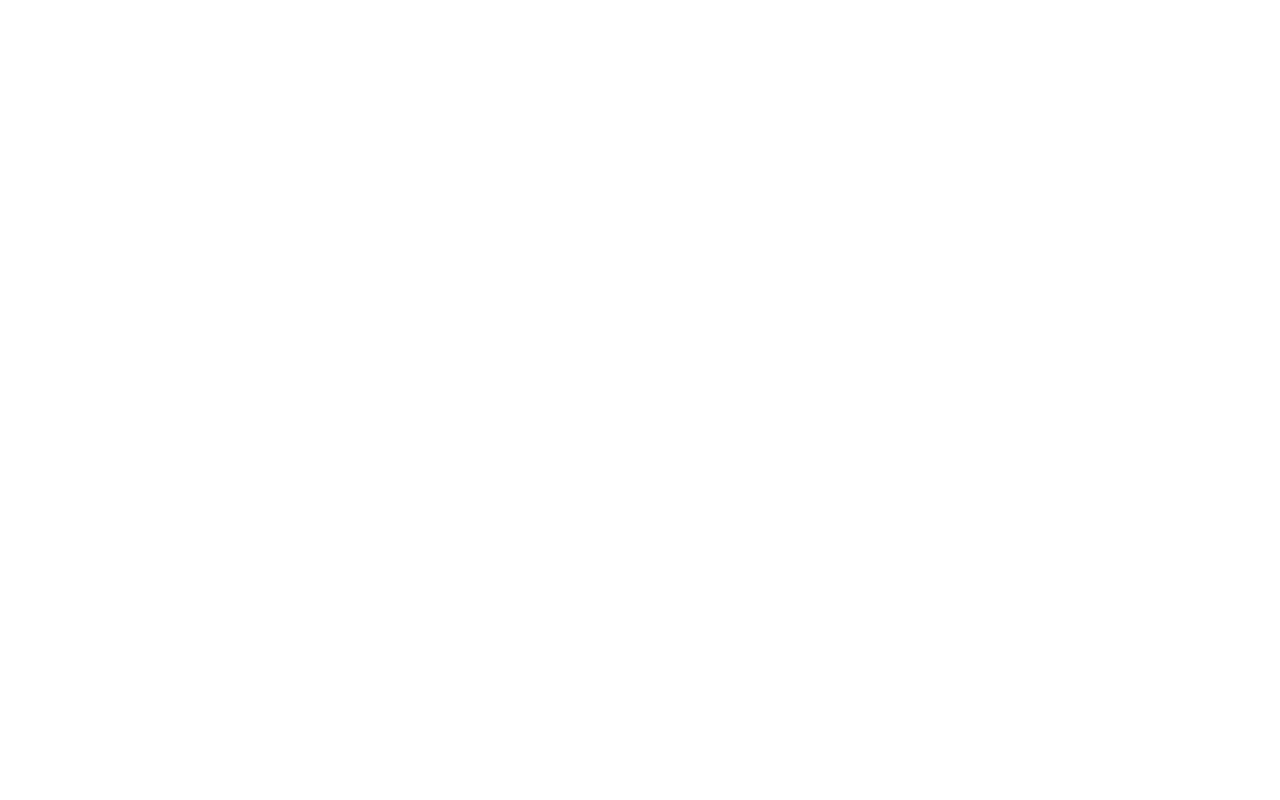
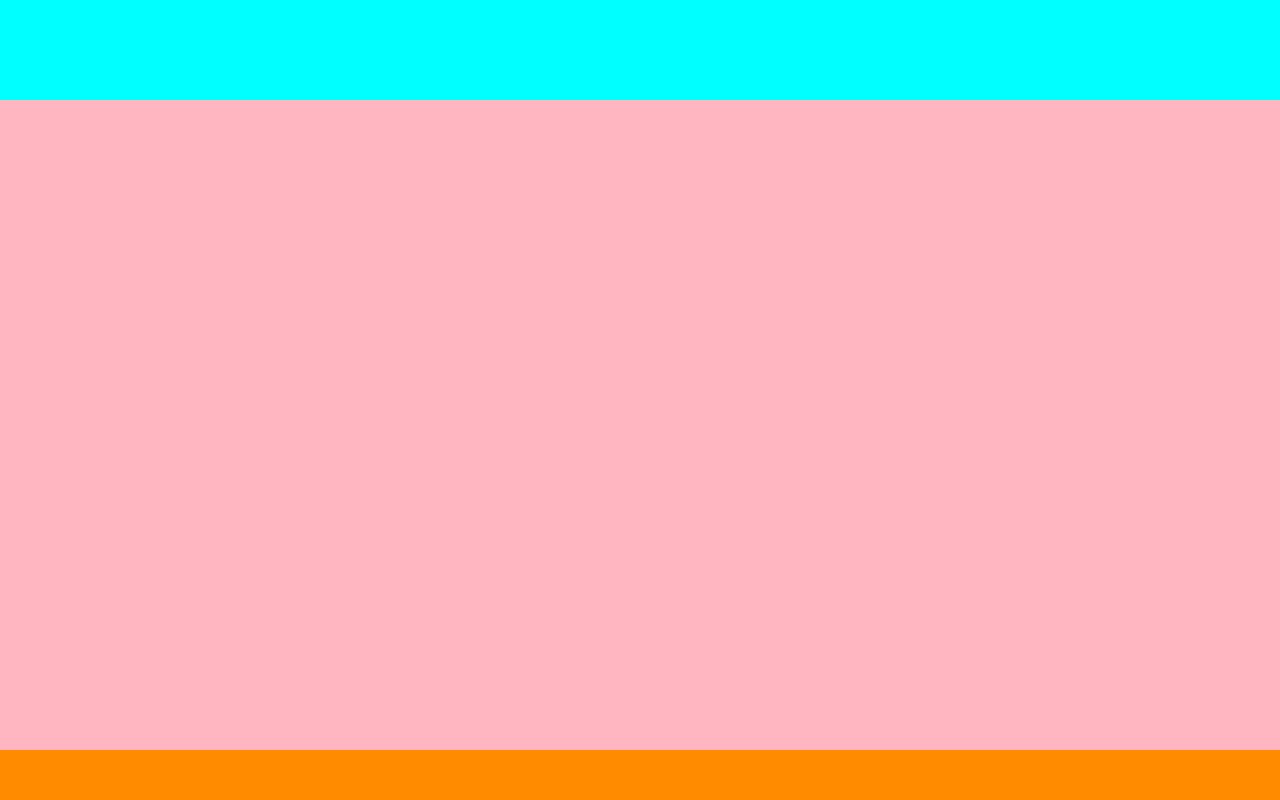
Before and after one commit to letsouzza/layout, a plain HTML site: page index.html in a window 1280 px wide. Drawn offline with Linux system fonts and the light colour scheme.

Commit message:
Body concluído

```diff
--- a/index.html
+++ b/index.html
@@ -7,6 +7,8 @@
     <title>Layout</title>
 </head>
 <body>
-
+    <header></header>
+    <main></main>
+    <footer></footer>
 </body>
 </html>
--- a/style.css
+++ b/style.css
@@ -3,3 +3,20 @@
     margin: 0;
     box-sizing: border-box;
 }
+body{
+    height: 100vh;
+    display: flex;
+    flex-direction: column;
+}
+header{
+   background-color: aqua;
+   height: 100px;
+}
+main{
+    background-color: lightpink;
+    flex-grow: 1;
+}
+footer{
+    background-color: darkorange;
+    height: 50px;
+}
```
